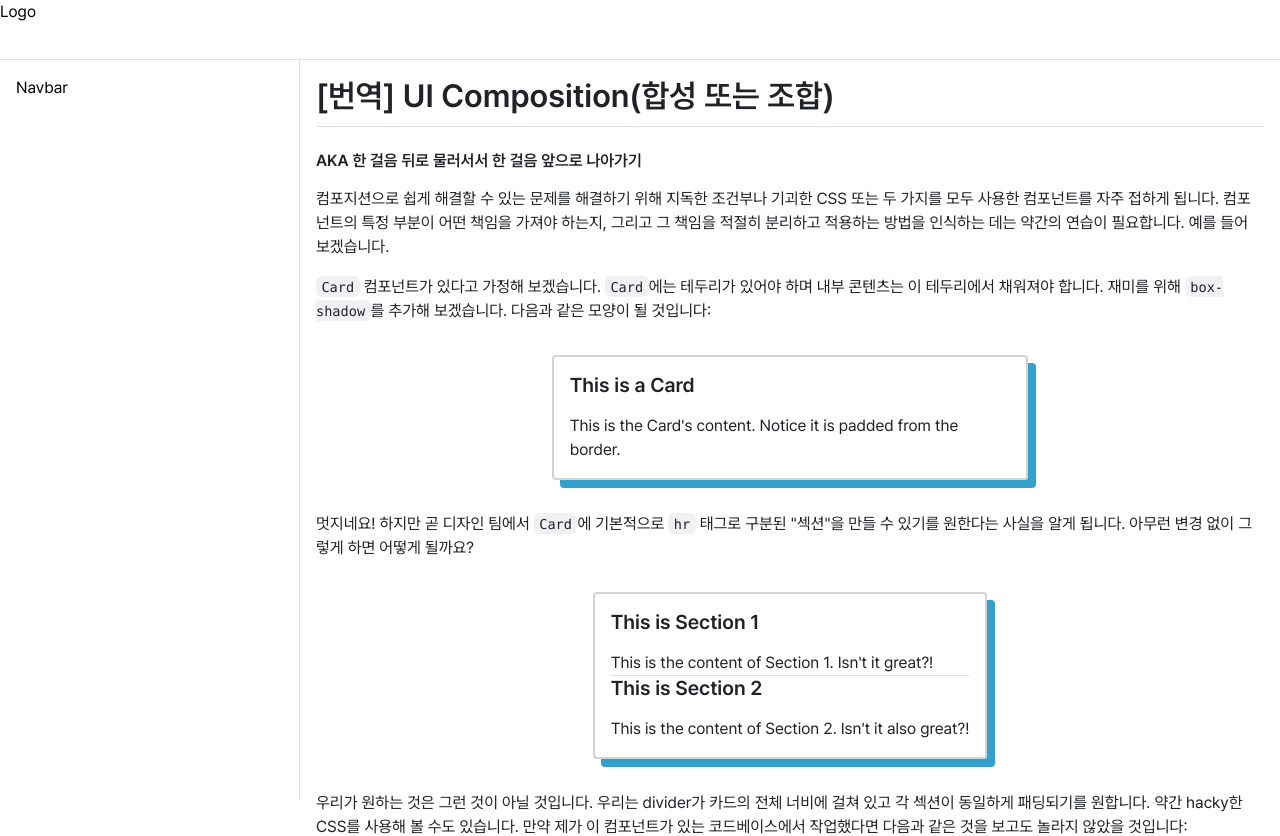
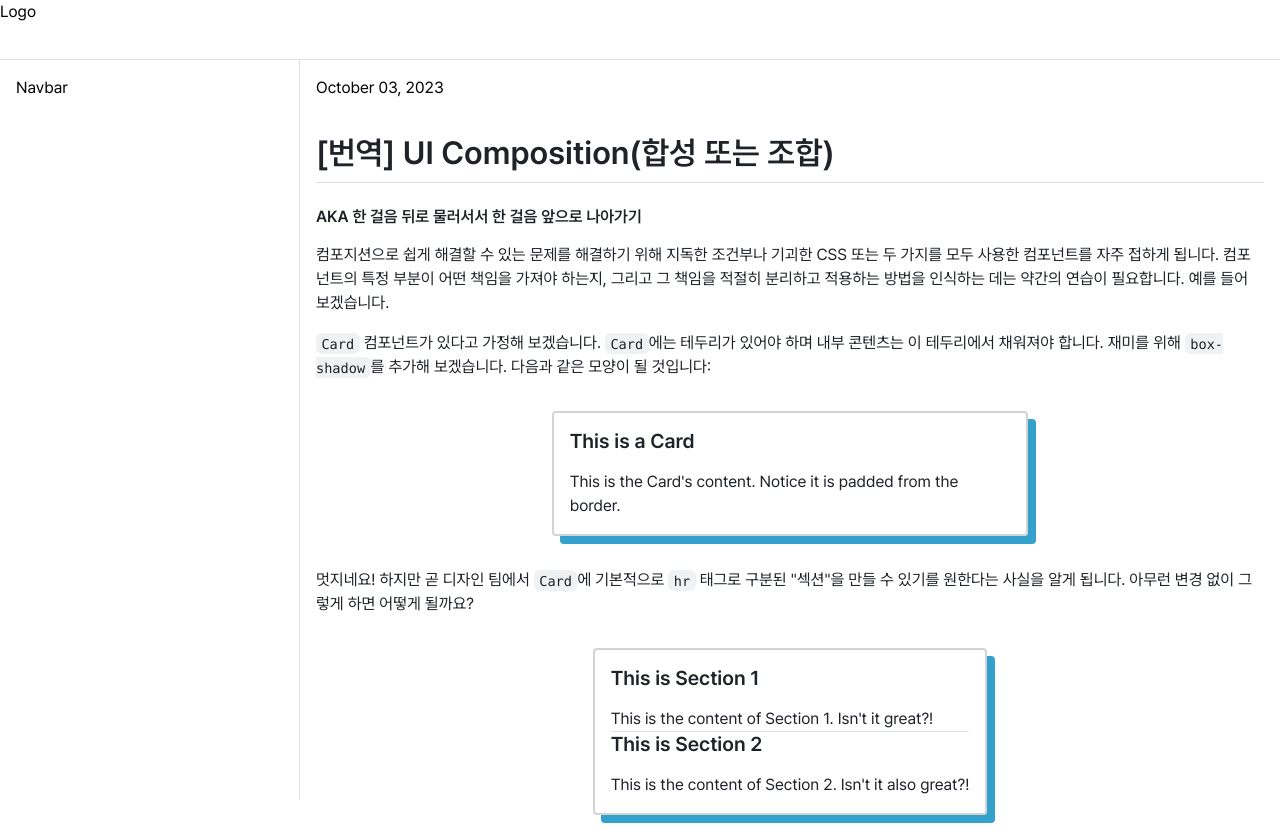
Before and after one commit to justinaus/blog, a Next.js app: page /posts/ui-composition in a window 1280 px wide. Shown: the top 836 px of the page. Built offline with nearby package versions, Linux system fonts and the light colour scheme.

Commit message:
Update posts date

```diff
--- a/src/components/layout/PostPageLayout.tsx
+++ b/src/components/layout/PostPageLayout.tsx
@@ -1,8 +1,21 @@
-import { AppShell, Burger } from '@mantine/core';
+import { AppShell, Burger, Stack, Text } from '@mantine/core';
 import { useDisclosure } from '@mantine/hooks';
+import { format } from 'date-fns';
+import { useMemo } from 'react';
 
-export default function PostPageLayout({ children }: React.PropsWithChildren) {
+type Props = {
+  date: string; // '2023-10-03', '2023-10-03T00:00:00.000Z'
+};
+
+export default function PostPageLayout({
+  date,
+  children,
+}: React.PropsWithChildren<Props>) {
   const [opened, { toggle }] = useDisclosure();
+
+  const dateText = useMemo(() => {
+    return format(new Date(date), 'MMMM dd, yyyy');
+  }, [date]);
 
   return (
     <AppShell
@@ -19,7 +32,12 @@ export default function PostPageLayout({ children }: React.PropsWithChildren) {
         <div>Logo</div>
       </AppShell.Header>
       <AppShell.Navbar p="md">Navbar</AppShell.Navbar>
-      <AppShell.Main>{children}</AppShell.Main>
+      <AppShell.Main>
+        <Stack gap="xl">
+          <Text>{dateText}</Text>
+          {children}
+        </Stack>
+      </AppShell.Main>
     </AppShell>
   );
 }
--- a/src/pages/posts/ui-composition/index.tsx
+++ b/src/pages/posts/ui-composition/index.tsx
@@ -5,7 +5,7 @@ import MdxContent from './content.mdx';
 
 export default function UiComposition() {
   return (
-    <PostPageLayout>
+    <PostPageLayout date="2023-10-03">
       <MdxLayout>
         <MdxContent />
       </MdxLayout>
```
